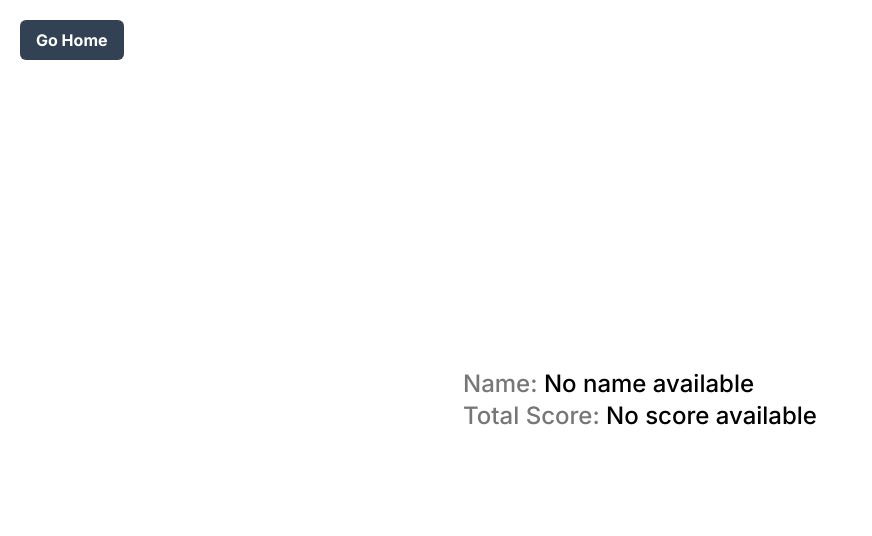
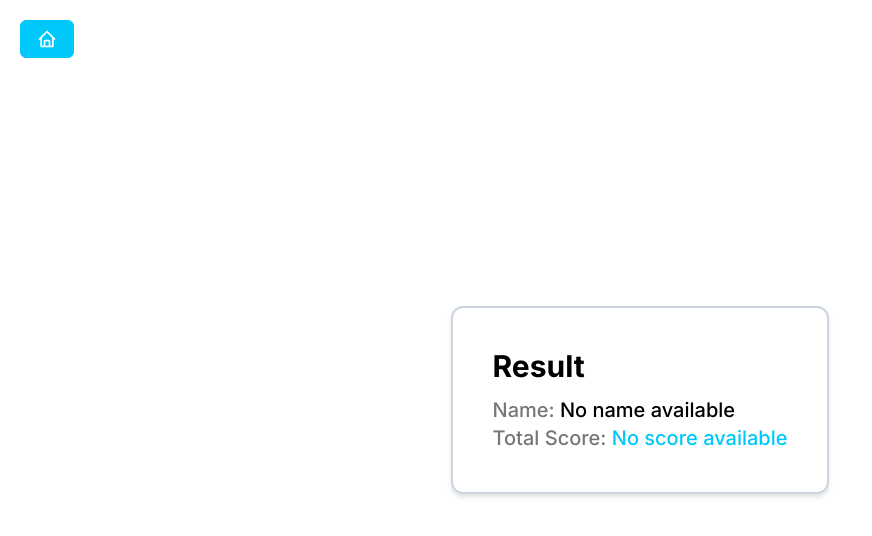
Before and after one commit to kamilraza-expertizo/Quiz-App, a Next.js app: page /done in a window 1280 px wide. Shown: the top 536 px of the page, without its empty margins (0-872 px from the left). Built offline with nearby package versions, Linux system fonts and the light colour scheme.

Commit message:
primary color added, common button and result page ui updated

```diff
--- a/app/done/page.tsx
+++ b/app/done/page.tsx
@@ -1,10 +1,11 @@
 import ScoreComponent from "@/components/ScoreComponent"
 import Link from "next/link"
+import { BiHome } from "react-icons/bi"
 
 const Done = () => {
   return (
     <div className="flex-center min-h-screen">
-      <Link href={"/"} className="my-btn fixed top-0 left-0 z-20 m-5">Go Home</Link>
+      <Link href={"/"} className="my-btn fixed top-0 left-0 z-20 m-5"><BiHome className="text-xl"/></Link>
       <ScoreComponent />
     </div>
   )
--- a/app/globals.css
+++ b/app/globals.css
@@ -11,5 +11,5 @@
 }
 
 .my-btn {
-  @apply bg-slate-700 text-white font-bold py-2 px-4 mt-5 rounded-md cursor-pointer hover:bg-slate-900 transition-all ;
+  @apply bg-primary hover:bg-transparent text-white hover:text-primary border border-primary font-bold py-2 px-4 mt-5 rounded-md cursor-pointer transition-all ;
 }
--- a/components/ScoreComponent.tsx
+++ b/components/ScoreComponent.tsx
@@ -15,7 +15,9 @@ const ScoreComponent = () => {
   }, []);
 
   return (
-    <div className="text-2xl font-medium">
+    <div className='border-2 border-slate-300 rounded-xl p-10 shadow-md'>
+      <div className="text-xl font-medium">
+        <h1 className='text-3xl font-bold mb-3'>Result</h1>
         <p>
           <span className="text-[#777777]">Name:{" "}</span>
           {username || "No name available"}
@@ -28,6 +30,7 @@ const ScoreComponent = () => {
           <span className="text-primary">{totalScore || "No score available"}</span>
         </p>
       </div>
+    </div>
   );
 }
 
--- a/tailwind.config.ts
+++ b/tailwind.config.ts
@@ -8,6 +8,9 @@ const config: Config = {
   ],
   theme: {
     extend: {
+      colors:{
+        primary: "#00C8FA"
+      },
       backgroundImage: {
         "gradient-radial": "radial-gradient(var(--tw-gradient-stops))",
         "gradient-conic":
```
Lines whose indentation alone changed are shown as unchanged.
